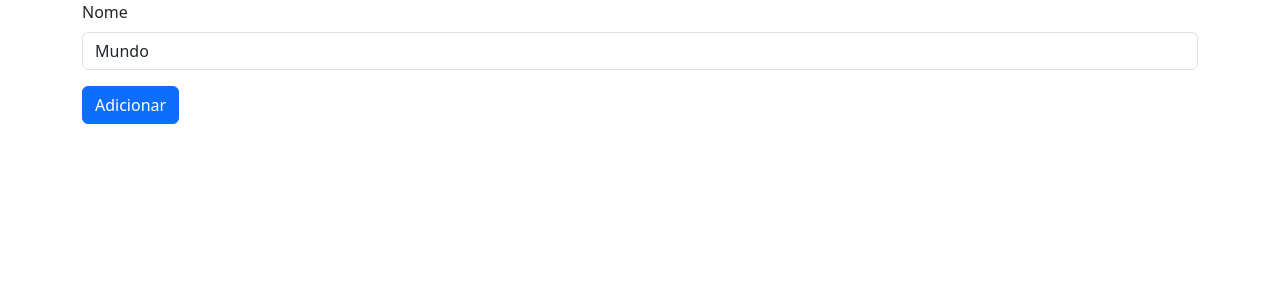
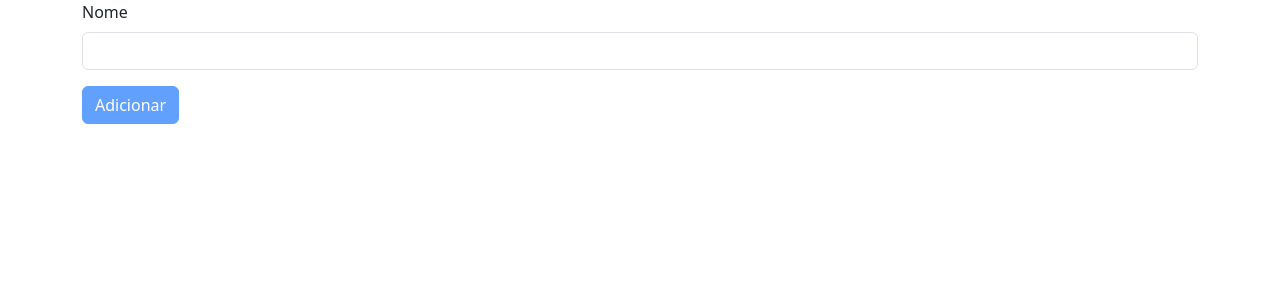
Before and after one commit to fabriciio95/algamoney-front, an Angular app in the folder meuprojeto/: page / in a window 1280 px wide. Shown: the top 300 px of the page. Built offline with nearby package versions, Linux system fonts and the light colour scheme.

Commit message:
Iterando com a diretiva ngFor

```diff
--- a/meuprojeto/src/app/app.component.html
+++ b/meuprojeto/src/app/app.component.html
@@ -16,4 +16,13 @@
 
   <button type="button" class="btn btn-primary"
     (click)="adicionar()" [disabled]="nome.length == 0">Adicionar</button>
+
+    <div class="row" style="margin-top: 20px;">
+      <div class="col-2"  *ngFor="let funcionario of funcionarios">
+        <div class="card-body" >
+          <img src="https://randomuser.me/api/portraits/men/{{funcionario.id}}.jpg" class="card-img-top" alt="...">
+          <div class="card-body">{{funcionario.nome}}</div>
+        </div>
+      </div>
+   </div>
 </div>
--- a/meuprojeto/src/app/app.component.ts
+++ b/meuprojeto/src/app/app.component.ts
@@ -6,10 +6,17 @@ import { Component } from '@angular/core';
   styleUrls: ['./app.component.css']
 })
 export class AppComponent {
-  nome = 'Mundo';
+  ultimoId = 0;
+  nome = '';
   adicionado: Boolean = false;
+  funcionarios: any[] = [];
 
   adicionar() {
     this.adicionado = true;
+
+    this.funcionarios.push({
+      id: ++this.ultimoId,
+      nome: this.nome
+    });
   }
 }
```
